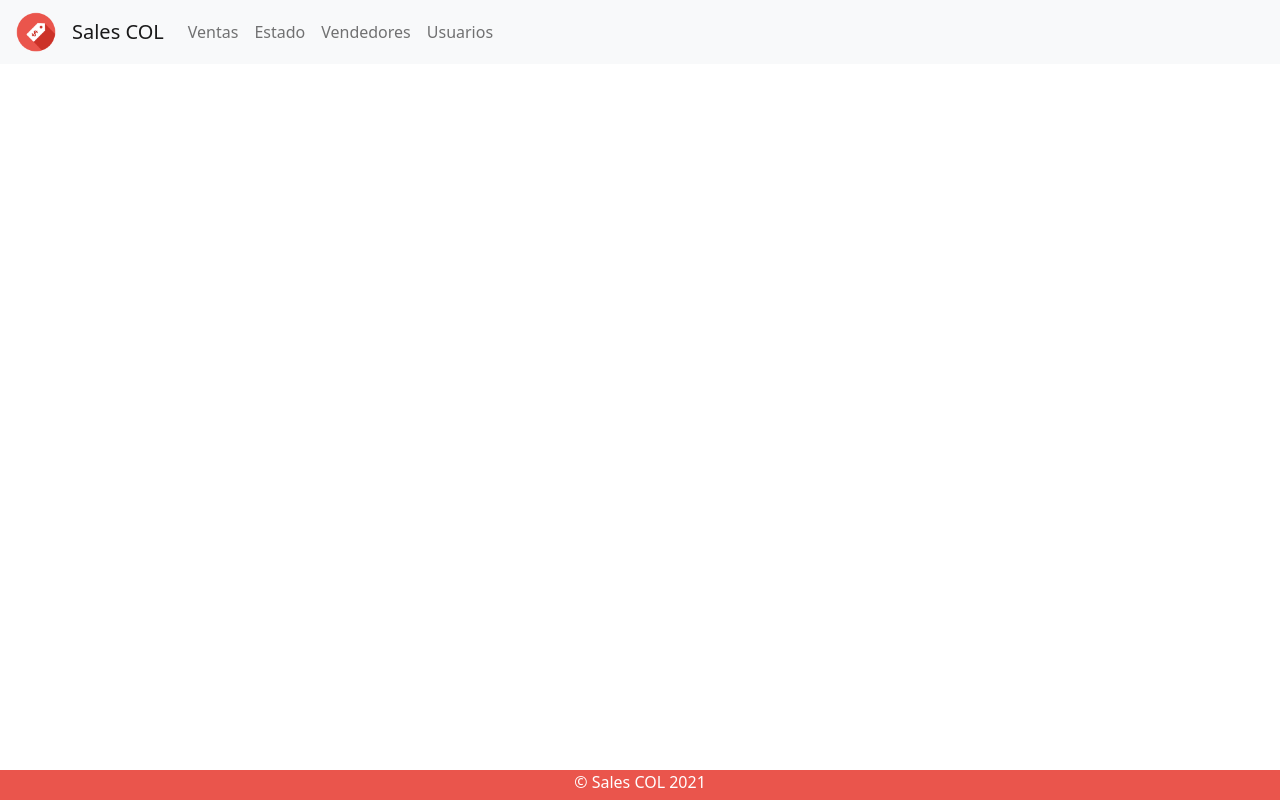
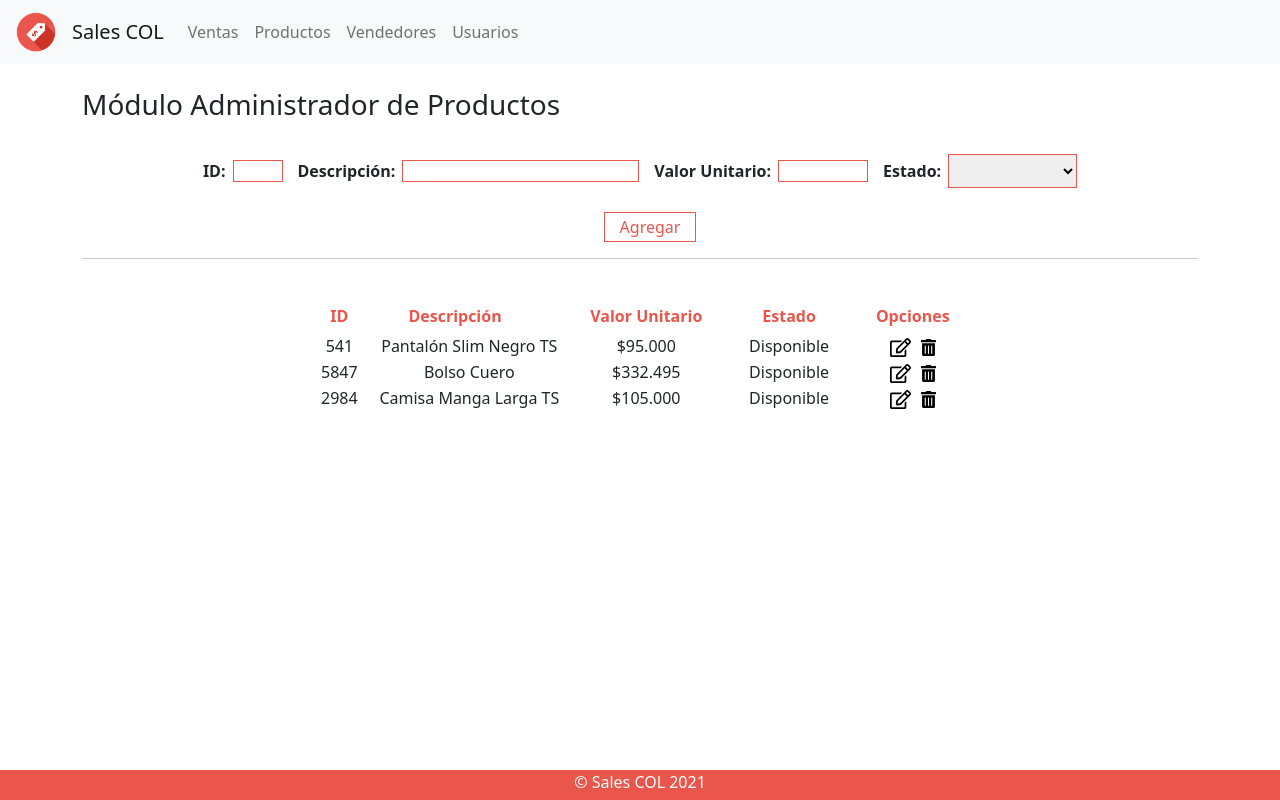
Before and after one commit to crixtiam/devops_team, a React (Create React App) app in the folder frontend/: page /productos in a window 1280 px wide. Built offline with nearby package versions, Linux system fonts and the light colour scheme.

Commit message:
+ Vista de productos (listar, agregar, editar)

```diff
--- a/frontend/src/App.js
+++ b/frontend/src/App.js
@@ -5,9 +5,10 @@ import Index from './components/Index';
 import ListarVentas from './components/ListarVentas';
 import Venta from './components/Venta';
 import Estado from './components/Estado';
-import Vendedores from './components/Vendedores';
 import Footer from './components/Footer';
 import NuevaVenta from './components/NuevaVenta';
+import Productos from './components/Productos';
+import Producto from './components/Producto';
 
 function App() {
   return (
@@ -17,6 +18,14 @@ function App() {
 
         <Route path='/' exact>
           <Index />
+        </Route>
+
+        <Route path='/productos'>
+          <Productos />
+        </Route>
+
+        <Route path='/producto/:id'>
+          <Producto />
         </Route>
 
         <Route path='/listarventas'>
@@ -35,10 +44,6 @@ function App() {
           <Estado />
         </Route>
 
-        <Route path='/vendedores'>
-          <Vendedores />
-        </Route>
-
         <Footer />
       </Router>
     </div>
--- a/frontend/src/components/Navbar.jsx
+++ b/frontend/src/components/Navbar.jsx
@@ -26,8 +26,8 @@ const Navbar = () => {
             <Link className='nav-item nav-link' to='/listarventas'>
               Ventas
             </Link>
-            <Link className='nav-item nav-link' to='/estado'>
-              Estado
+            <Link className='nav-item nav-link' to='/productos'>
+              Productos
             </Link>
             <Link className='nav-item nav-link' to='/vendedores'>
               Vendedores
--- /dev/null
+++ b/frontend/src/components/Producto.jsx
@@ -0,0 +1,45 @@
+const Producto = () => {
+  return (
+    <div className='container mt-4'>
+      <h3>Interfaz Info de Producto Específico</h3>
+      <div className='d-flex justify-content-center'>
+        <table className='mt-4'>
+          <thead>
+            <tr>
+              <th>ID</th>
+              <th>Descripción</th>
+              <th>Valor Unitario</th>
+              <th>Estado</th>
+            </tr>
+          </thead>
+          <tbody>
+            <tr>
+              <td style={{ padding: '5px 20px' }}>541</td>
+              <td style={{ padding: '5px 20px' }}>
+                <input type='text' value='Pantalón Slim Negro TS' />
+              </td>
+              <td style={{ padding: '5px 20px' }}>
+                <input type='number' value='95000' />
+              </td>
+              <td style={{ padding: '5px 20px' }}>
+                <select>
+                  <option value=''></option>
+                  <option value='Disponible' selected>
+                    Disponible
+                  </option>
+                  <option value='No Disponible'>No Disponible</option>
+                </select>
+              </td>
+            </tr>
+          </tbody>
+        </table>
+      </div>
+      <br />
+      <div className='d-flex justify-content-center'>
+        <button>Guardar</button>
+      </div>
+    </div>
+  );
+};
+
+export default Producto;
--- /dev/null
+++ b/frontend/src/components/Productos.jsx
@@ -0,0 +1,106 @@
+import { Link } from 'react-router-dom';
+
+const Productos = () => {
+  document.title = 'Productos';
+
+  return (
+    <div className='container mt-4'>
+      <h3>Módulo Administrador de Productos</h3>
+      <div className='d-flex justify-content-center'>
+        <form method='post' className='mt-4'>
+          <label htmlFor='id'>ID: </label>
+          <input type='number' style={{ width: '50px' }} required />
+          <label htmlFor='descripcion' style={{ marginLeft: '15px' }}>
+            Descripción:{' '}
+          </label>
+          <input type='text' required />
+          <label htmlFor='valor' style={{ marginLeft: '15px' }}>
+            Valor Unitario:{' '}
+          </label>
+          <input type='number' style={{ width: '90px' }} required />
+          <label htmlFor='estado' style={{ marginLeft: '15px' }}>
+            Estado:{' '}
+          </label>
+          <select name='estado' id='estado' required>
+            <option value=''></option>
+            <option value='Disponible'>Disponible</option>
+            <option value='No Disponible'>No Disponible</option>
+          </select>
+          <br />
+        </form>
+      </div>
+      <br />
+      <div className='d-flex justify-content-center'>
+        <input type='submit' value='Agregar' style={{ marginLeft: '20px' }} />
+      </div>
+      <hr />
+      <div className='d-flex justify-content-center'>
+        <table className='mt-4'>
+          <thead>
+            <tr>
+              <th>ID</th>
+              <th>Descripción</th>
+              <th>Valor Unitario</th>
+              <th>Estado</th>
+              <th>Opciones</th>
+            </tr>
+          </thead>
+          <tbody>
+            <tr>
+              <td>541</td>
+              <td>Pantalón Slim Negro TS</td>
+              <td>$95.000</td>
+              <td>Disponible</td>
+              <td>
+                <Link to='/producto/1'>
+                  <img
+                    src='/edit.svg'
+                    width='21'
+                    className='ss-record-icon'
+                    alt='Edit'
+                    style={{ cursor: 'pointer', marginRight: '10px' }}
+                  />
+                </Link>
+                <img src='/trash-alt.svg' alt='Delete' width='15' style={{ cursor: 'pointer' }} />
+              </td>
+            </tr>
+            <tr>
+              <td>5847</td>
+              <td>Bolso Cuero</td>
+              <td>$332.495</td>
+              <td>Disponible</td>
+              <td>
+                <img
+                  src='/edit.svg'
+                  width='21'
+                  className='ss-record-icon'
+                  alt='Edit'
+                  style={{ cursor: 'pointer', marginRight: '10px' }}
+                />
+                <img src='/trash-alt.svg' alt='Delete' width='15' style={{ cursor: 'pointer' }} />
+              </td>
+            </tr>
+            <tr>
+              <td>2984</td>
+              <td>Camisa Manga Larga TS</td>
+              <td>$105.000</td>
+              <td>Disponible</td>
+              <td>
+                <img
+                  src='/edit.svg'
+                  width='21'
+                  className='ss-record-icon'
+                  alt='Edit'
+                  style={{ cursor: 'pointer', marginRight: '10px' }}
+                />
+                <img src='/trash-alt.svg' alt='Delete' width='15' style={{ cursor: 'pointer' }} />
+              </td>
+            </tr>
+          </tbody>
+        </table>
+      </div>
+    </div>
+  );
+};
+
+export default Productos;
--- a/frontend/src/components/Vendedores.jsx
+++ /dev/null
@@ -1,60 +0,0 @@
-const Vendedores = () => {
-  document.title = 'Vendedores';
-
-  return (
-    <div className='container mt-4'>
-      <h3>Gestión de Vendedores</h3>
-      <div className='d-flex justify-content-center'>
-        <form method='post' className='mt-4'>
-          <label htmlFor='nombre'>Nombre: </label>
-          <input type='text' required />
-          <label htmlFor='especialidad'>Especialidad: </label>
-          <input type='text' required />
-          <label htmlFor='celular'>Celular: </label>
-          <input type='number' required />
-          <label htmlFor='fechaIngreso'>Fecha Ingreso: </label>
-          <input type='date' name='fechaIngreso' id='fechaIngreso' required />
-          <input type='submit' value='Agregar' style={{ marginLeft: '20px' }} />
-          <br />
-          <br />
-          <hr />
-        </form>
-      </div>
-      <div className='d-flex justify-content-center'>
-        <table className='mt-4'>
-          <thead>
-            <tr>
-              <th>ID</th>
-              <th>Nombre</th>
-              <th>Especialidad</th>
-              <th>Celular</th>
-              <th>Fecha Ingreso</th>
-              <th>Opciones</th>
-            </tr>
-          </thead>
-          <tbody>
-            <tr>
-              <td>1</td>
-              <td>Felipe</td>
-              <td>Ropa</td>
-              <td>3105874698</td>
-              <td>2021-09-01</td>
-              <td>
-                <img
-                  src='/edit.svg'
-                  width='21'
-                  className='ss-record-icon'
-                  alt='Edit'
-                  style={{ marginRight: '10px' }}
-                />
-                <img src='/trash-alt.svg' alt='Delete' width='15' style={{ cursor: 'pointer' }} />
-              </td>
-            </tr>
-          </tbody>
-        </table>
-      </div>
-    </div>
-  );
-};
-
-export default Vendedores;
```
